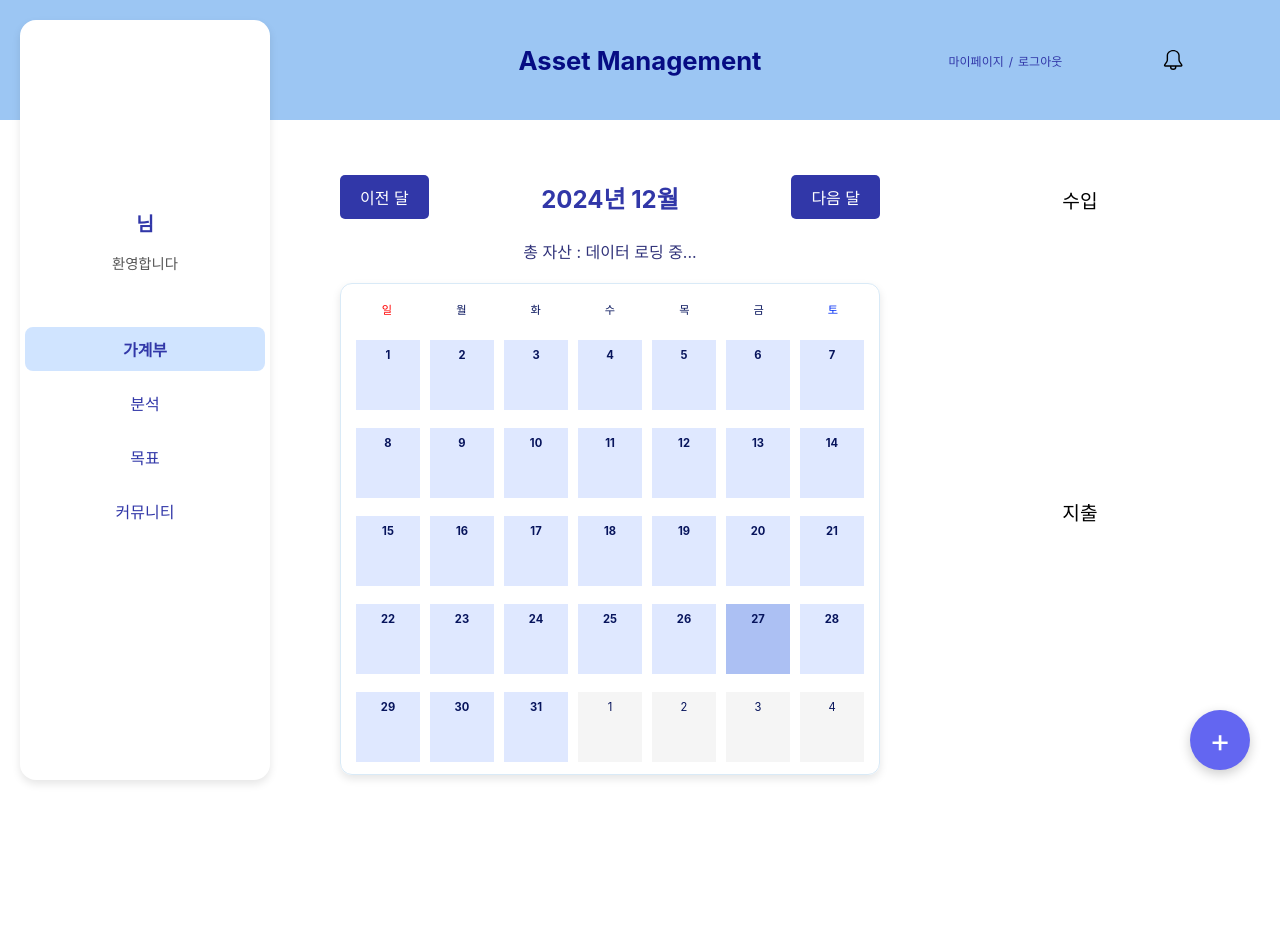
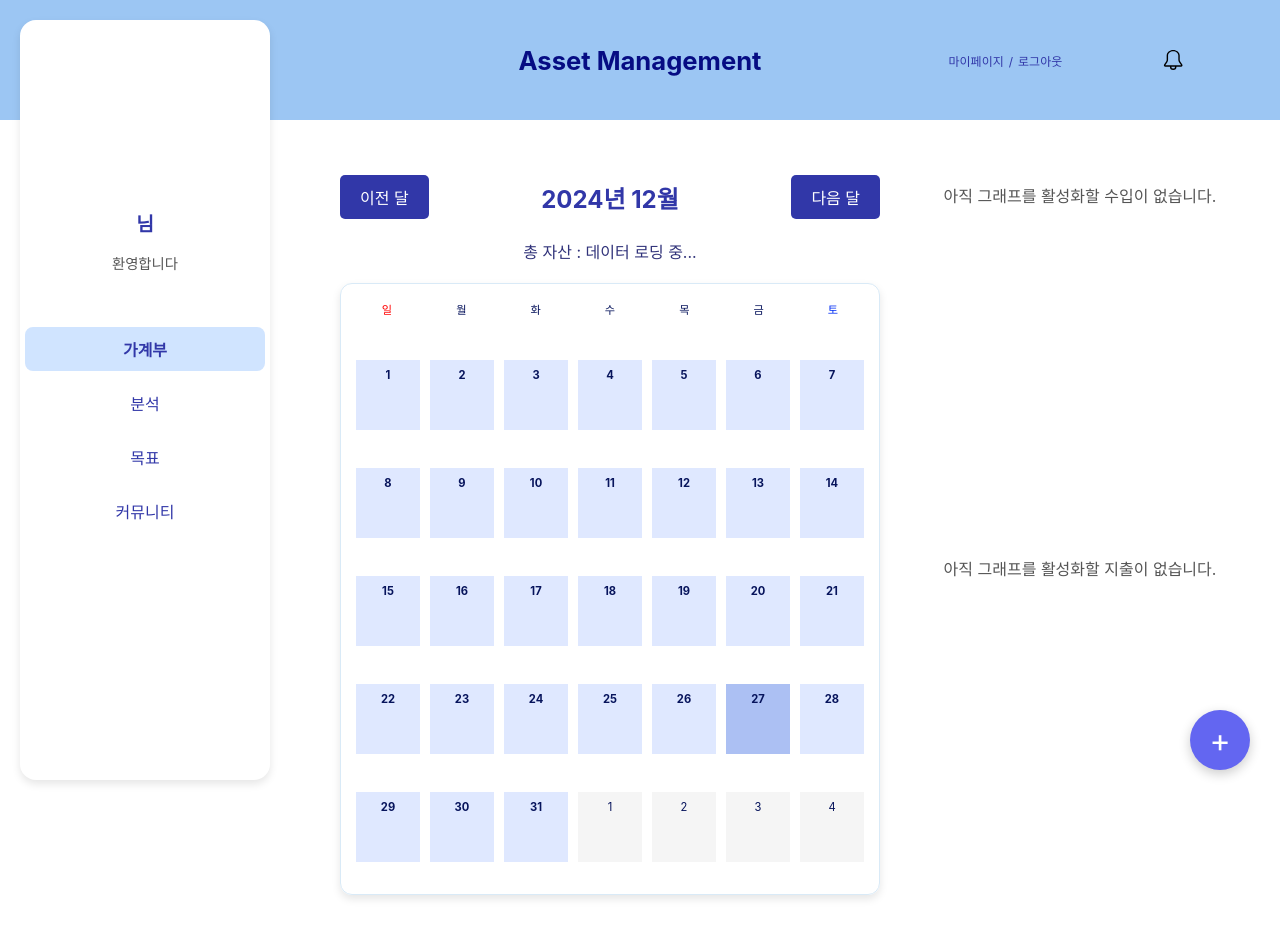
Before and after one commit to hgb926/asset-management, a React (Create React App) app: page / in a window 1280 px wide. Before the commit the page ends 815 px from the top, so only its background shows below. Built offline with nearby package versions, Linux system fonts and the light colour scheme; sample sign-in values are in the browser's storage.

Commit message:
[UI] 수입/지출 내역 없을때 화면 처리

```diff
--- a/src/components/main/accountbook/Report.js
+++ b/src/components/main/accountbook/Report.js
@@ -8,13 +8,11 @@ const Report = () => {
     return (
         <div className={styles.reportWrap}>
             <div className={styles.incomeWrap}>
-                <h2 className={styles.h2}>수입</h2>
                 <div>
                     <IncomeReport/>
                 </div>
             </div>
             <div className={styles.expenseWrap}>
-                <h2 className={styles.h2}>지출</h2>
                 <div>
                     <ExpenseReport/>
                 </div>
--- a/src/components/main/analysis/ExpenseReport.js
+++ b/src/components/main/analysis/ExpenseReport.js
@@ -1,6 +1,7 @@
 import React from "react";
 import { ResponsivePie } from "@nivo/pie";
 import { useSelector } from "react-redux";
+import styles from "../../../styles/report/Report.module.scss";
 
 const ExpenseReport = () => {
     const userData = useSelector((state) => state.userInfo.userData);
@@ -26,6 +27,9 @@ const ExpenseReport = () => {
     const limitedData = pieData.slice(0, 4);
 
     return (
+        <>
+            {
+                expenseList.length ? (
         <div style={{ height: 240 }}>
             <ResponsivePie
                 data={limitedData}
@@ -75,7 +79,10 @@ const ExpenseReport = () => {
                     },
                 ]}
             />
-        </div>
+        </div>)
+                    :
+                    <h2 className={styles.none}>아직 그래프를 활성화할 지출이 없습니다.</h2>
+            }</>
     );
 };
 
--- a/src/components/main/analysis/IncomeReport.js
+++ b/src/components/main/analysis/IncomeReport.js
@@ -1,6 +1,7 @@
 import React from "react";
 import { ResponsivePie } from "@nivo/pie";
 import { useSelector } from "react-redux";
+import styles from "../../../styles/report/Report.module.scss";
 
 
 const IncomeReport = () => {
@@ -27,10 +28,15 @@ const IncomeReport = () => {
     const limitedData = pieData.slice(0, 4);
 
     return (
-        <div style={{ height: 240 }}>
+        <>
+        {
+            incomeList.length ?
+                (<>
+                    <h2 className={styles.h2}>수입</h2>
+                    <div style={{height: 240}}>
                     <ResponsivePie
                         data={limitedData}
-                margin={{ top: 40, right: 80, bottom: 80, left: 80 }}
+                        margin={{top: 40, right: 80, bottom: 80, left: 80}}
                         innerRadius={0.5}
                         padAngle={0.7}
                         cornerRadius={3}
@@ -44,7 +50,7 @@ const IncomeReport = () => {
                         arcLinkLabelsSkipAngle={10}
                         arcLinkLabelsTextColor="#333333"
                         arcLinkLabelsThickness={2}
-                arcLinkLabelsColor={{ from: "color" }}
+                        arcLinkLabelsColor={{from: "color"}}
                         arcLabelsSkipAngle={10}
                         arcLabelsTextColor={{
                             from: "color",
@@ -76,7 +82,12 @@ const IncomeReport = () => {
                             },
                         ]}
                     />
-        </div>
+                </div> </>)
+                :
+                <h2 className={styles.none}>아직 그래프를 활성화할 수입이 없습니다.</h2>
+        }
+        </>
+
     );
 };
 
--- a/src/styles/accountbook/AccountBook.module.scss
+++ b/src/styles/accountbook/AccountBook.module.scss
@@ -79,6 +79,7 @@
     .week {
       display: flex;
       justify-content: space-between;
+      margin-bottom: 20px;
 
       span {
         width: calc(100% / 7 - 2px);
--- a/src/styles/report/Report.module.scss
+++ b/src/styles/report/Report.module.scss
@@ -12,7 +12,14 @@
     .h2 {
       text-align: center;
       font-size: 1.2rem;
+      font-weight: 600;
+      color: #555;
+    }
+    .none {
+      text-align: center;
+      font-size: 1rem;
       font-weight: 400;
+      color: #555;
     }
   }
 }
```
Lines whose indentation alone changed are shown as unchanged.
